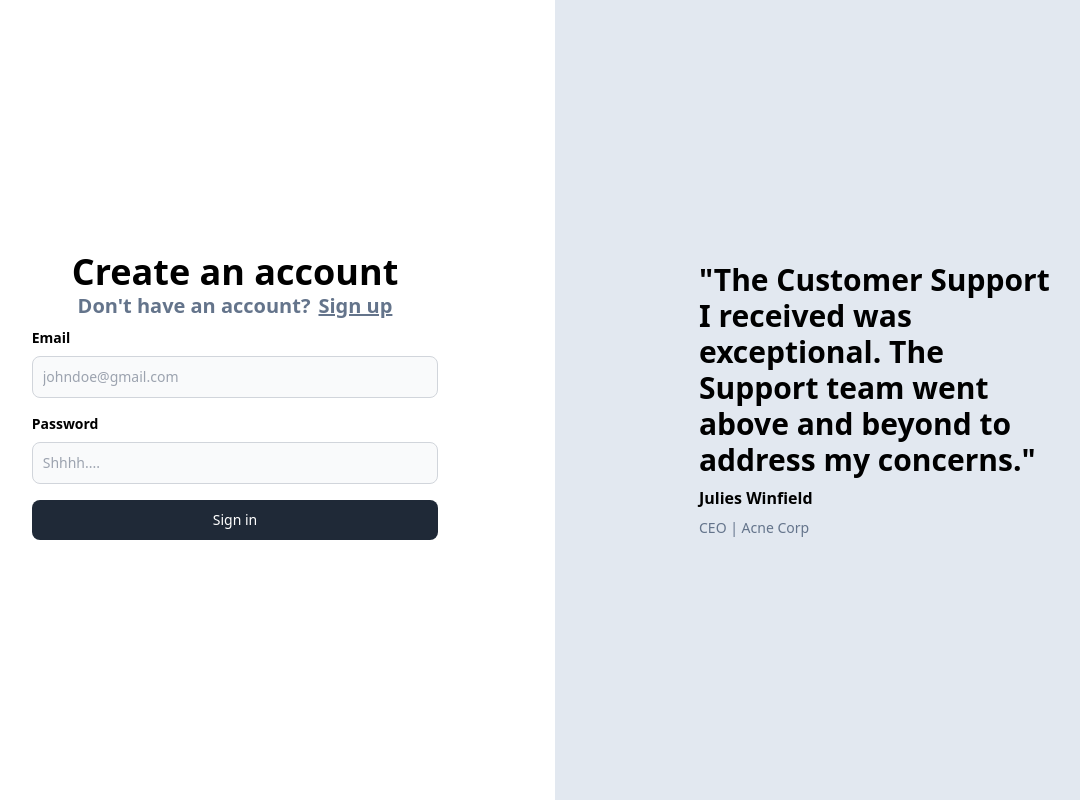
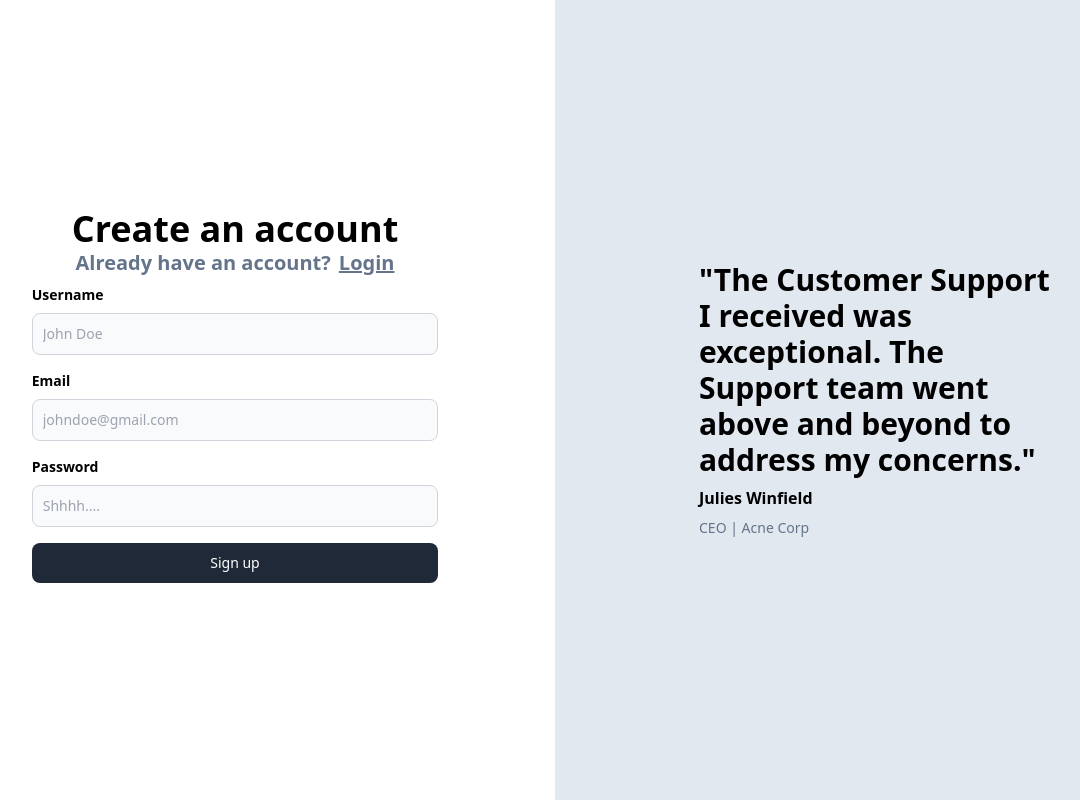
Before and after one commit to Divyansh1211/medium-blog, a React (Vite) app in the folder frontend/: page / in a window 1280 px wide. Shown: the whole page, without its empty margins (85-1165 px from the left). Built offline with nearby package versions, Linux system fonts and the light colour scheme.

Commit message:
SignUp made default route

```diff
--- a/frontend/src/App.tsx
+++ b/frontend/src/App.tsx
@@ -25,7 +25,7 @@
           />
           <Route path="/blogs/:id" element={<BlogWithId />} />
           <Route path="/blogs" element={<Blog />} />
-          <Route path="/" element={<SignIn />} />
+          <Route path="/" element={<SignUp />} />
           <Route path="/publish" element={<Publish />} />
         </Routes>
       </BrowserRouter>
```
